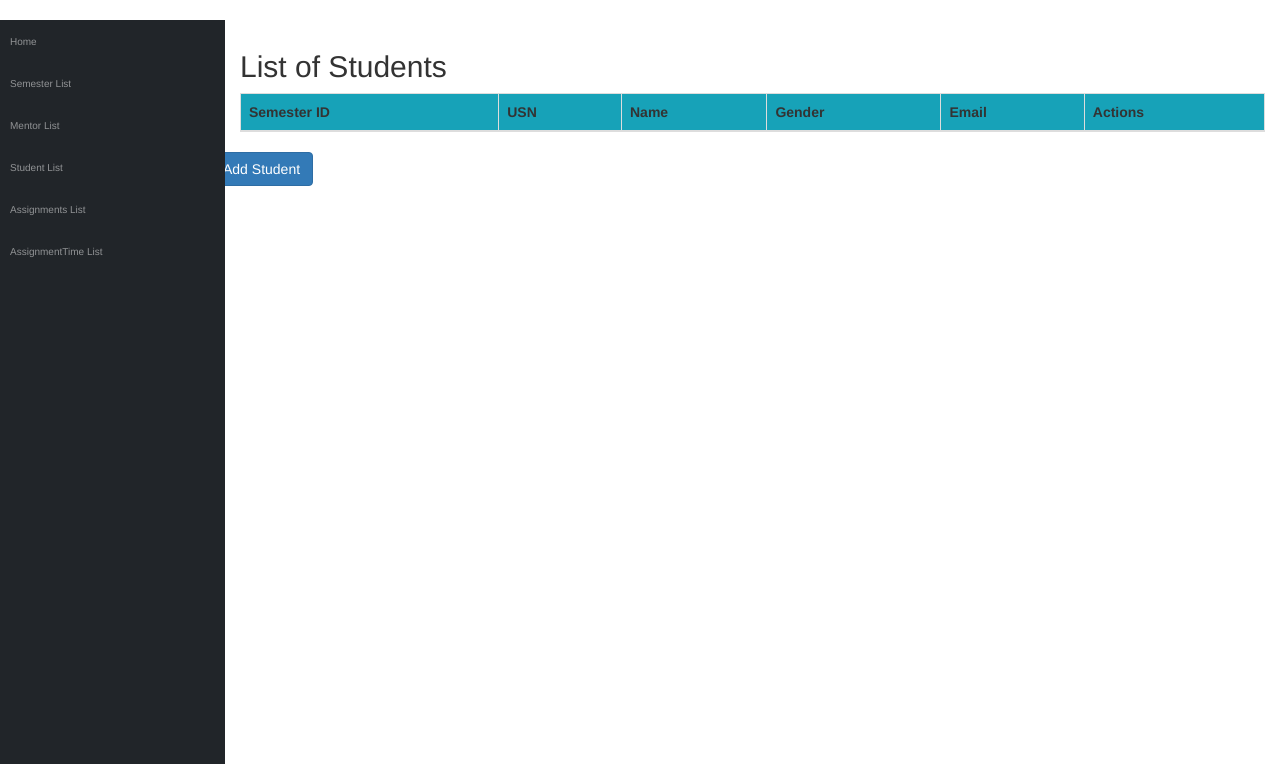
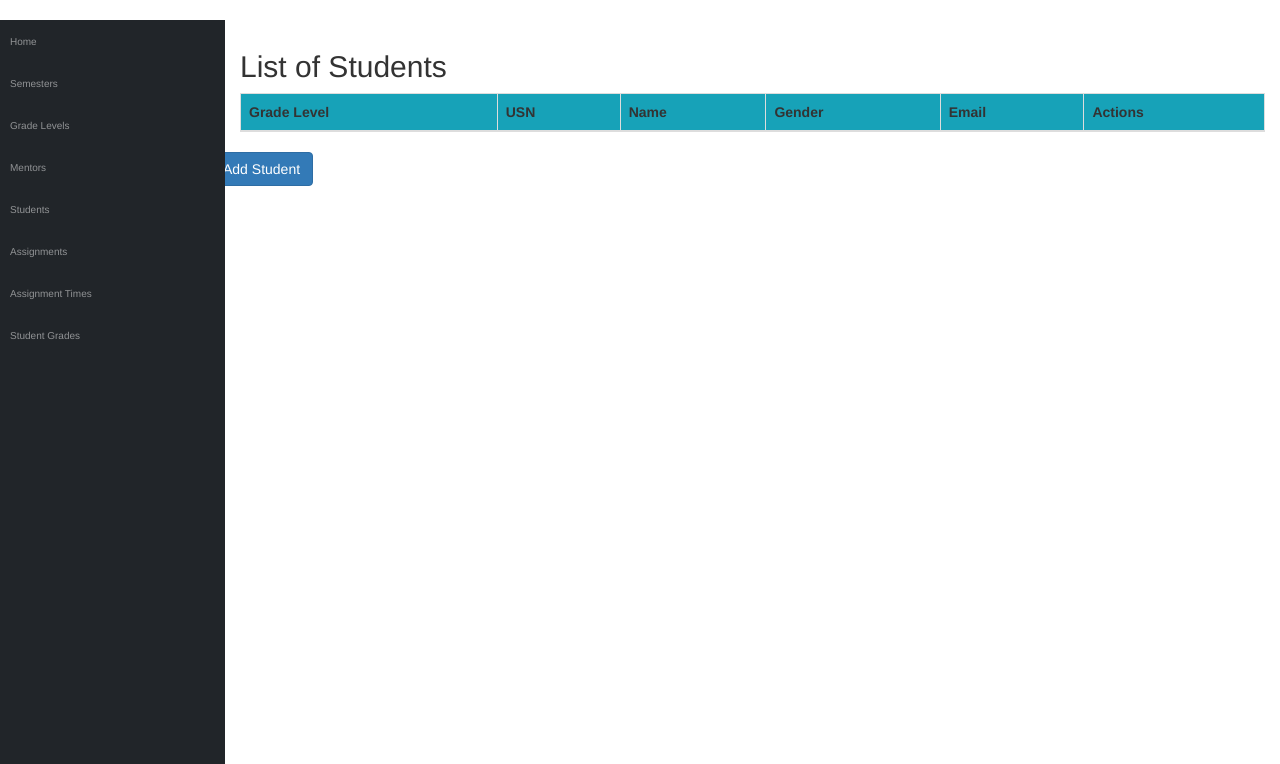
Before and after one commit to danialfaisal/omk2, a Django app: page /student_list/ in a window 1280 px wide. Shown: the part 62-826 px from the top of the page. Run offline with Django 3.2, Linux system fonts and the light colour scheme; a user stored in the database is signed in; tables that the repository leaves empty hold one stand-in row (values such as "Sample post"); lists and menus that the app fills with data are empty; some libraries are stand-ins or nearby versions.

Commit message:
Website updated

```diff
--- a/omk/attendance/forms.py
+++ b/omk/attendance/forms.py
@@ -27,7 +27,7 @@ class StudentForm(forms.ModelForm):
 class AssignForm(forms.ModelForm):
    class Meta:
        model = Assign
-       fields = ('level_id', 'mentor',)
+       fields = ('semester','level_id', 'mentor',)
 
 class AssignTimeForm(forms.ModelForm):
    class Meta:
--- a/omk/attendance/templates/attendance/base.html
+++ b/omk/attendance/templates/attendance/base.html
@@ -72,27 +72,36 @@
         {% if request.user.is_employee %}
             <li class="nav-item">
               <a class="nav-link" href="{% url 'attendance:semester_list' %}">
-                <span>Semester List</span>
+                <span>Semesters</span>
+              </a>
+            </li>
+            <li class="nav-item">
+              <a class="nav-link" href="{% url 'attendance:level_list' %}">
+                <span>Grade Levels</span>
               </a>
             </li>
             <li class="nav-item">
               <a class="nav-link" href="{% url 'attendance:mentor_list' %}">
-                <span>Mentor List</span>
+                <span>Mentors</span>
               </a>
             </li>
             <li class="nav-item">
               <a class="nav-link" href="{% url 'attendance:student_list' %}">
-                <span>Student List</span>
+                <span>Students</span>
               </a>
             </li>
             <li class="nav-item">
               <a class="nav-link" href="{% url 'attendance:assign_list' %}">
-                <span>Assignments List</span>
+                <span>Assignments</span>
               </a>
             </li>
             <li class="nav-item">
               <a class="nav-link" href="{% url 'attendance:assigntime_list' %}">
-                <span>AssignmentTime List</span>
+                <span>Assignment Times</span>
+              </a>
+            <li class="nav-item">
+              <a class="nav-link" href="{% url 'attendance:grade_list' %}">
+                <span>Student Grades</span>
               </a>
 
 
@@ -108,11 +117,13 @@
                 <span>Grades</span>
               </a>
             </li>
-            <li class="nav-item">
+
+            <!--<li class="nav-item">
               <a class="nav-link" href="{% url 'attendance:t_clas' request.user.mentor.id 3 %}">
                 <span>Reports</span>
               </a>
-            </li>
+            </li>-->
+
         {% endif %}
       </ul>
 
--- a/omk/attendance/templates/attendance/m_homepage.html
+++ b/omk/attendance/templates/attendance/m_homepage.html
@@ -90,7 +90,7 @@
 
 
 
-        <div class="col-lg-3 col-md-6 mb-4">
+       <!-- <div class="col-lg-3 col-md-6 mb-4">
           <div class="card">
             <a href="{% url 'attendance:t_clas' request.user.mentor.id 3 %}">
                 <img class="card-img-top" src="{% static 'info/images/reports.png' %}" alt="">
--- a/omk/attendance/templates/attendance/student_list.html
+++ b/omk/attendance/templates/attendance/student_list.html
@@ -22,7 +22,7 @@
         <table class="table table-striped table-bordered table-hover">
             <thead>
             <tr class="bg-info">
-                <th>Semester ID</th>
+                <th>Grade Level</th>
                 <th>USN</th>
                 <th>Name</th>
                 <th>Gender</th>
@@ -33,7 +33,7 @@
             <tbody>
             {% for student in students %}
                 <tr>
-                    <td>{{ student.semester_id }}</td>
+                    <td>{{ student.level_id }}</td>
                     <td>{{ student.USN }}</td>
                     <td>{{ student.name }}</td>
                     <td>{{ student.gender }}</td>
--- a/omk/attendance/templates/attendance/t_clas.html
+++ b/omk/attendance/templates/attendance/t_clas.html
@@ -23,9 +23,9 @@
                                 <a class="btn btn-danger" href="{% url 'attendance:t_student' ass.id %}">View Students</a>
 
                             {% elif choice == 2 %}
-                                <a class="btn btn-danger" href="#">View Students</a>
-                            {% elif choice == 3 %}
-                                <a class="btn btn-danger" href="#">Generate reports</a>
+                                <a class="btn btn-danger" href="{% url 'attendance:t_grades' ass.id %}">Student Grades</a>
+                           <!-- {% elif choice == 3 %}
+                                <a class="btn btn-danger" href="#">Generate reports</a>-->
                             {% endif %}
 
                         </td>
--- a/omk/attendance/urls.py
+++ b/omk/attendance/urls.py
@@ -17,7 +17,8 @@ urlpatterns = [
     path('mentor/<int:ass_c_id>/attendance/confirm/', views.confirm, name='confirm'),
     path('mentor/<slug:stud_id>/<slug:semester_id>/attendance/', views.t_attendance_detail, name='t_attendance_detail'),
     path('mentor/<int:att_id>/change_attendance/', views.change_att, name='change_att'),
-    path('mentor/<int:assign_id>/Report/', views.t_report, name='t_report'),
+    path('mentor/<int:assign_id>/Students/grade/', views.grade, name='t_grades'),
+
 
     # Employee URLS
 
--- a/omk/attendance/views.py
+++ b/omk/attendance/views.py
@@ -150,15 +150,21 @@ def change_att(request, att_id):
     return HttpResponseRedirect(reverse('attendance:t_attendance_detail', args=(a.student.USN, a.semester_id)))
 
 
+@login_required()
+def grade(request, assign_id):
+    ass = Assign.objects.get(id=assign_id)
+    semester = ass.semester_id
+    sc_list = Grade.objects.filter(semester_id=semester)
+    return render(request, 'attendance/t_grades.html', {'sc_list': sc_list})
 
-@login_required()
-def t_report(request, assign_id):
-    ass = get_object_or_404(Assign, id=assign_id)
-    sc_list = []
-    for stud in ass.level_id.student_set.all():
-        a = Grade.objects.get(student=stud, semester=ass.semester)
-        sc_list.append(a)
-    return render(request, 'attendance/t_report.html', {'sc_list': sc_list})
+# @login_required()
+# def t_report(request, assign_id):
+#     ass = get_object_or_404(Assign, id=assign_id)
+#     sc_list = []
+#     for stud in ass.level_id.student_set.all():
+#         a = Grade.objects.get(student=stud, semester=ass.semester)
+#         sc_list.append(a)
+#     return render(request, 'attendance/t_report.html', {'sc_list': sc_list})
 
 
 # EMPLOYEE VIEWS
```
Also changed, not shown: omk/attendance/templates/attendance/e_homepage.html (+4 -4 lines), omk/attendance/templates/attendance/t_grades.html (added, +37 -0 lines).
